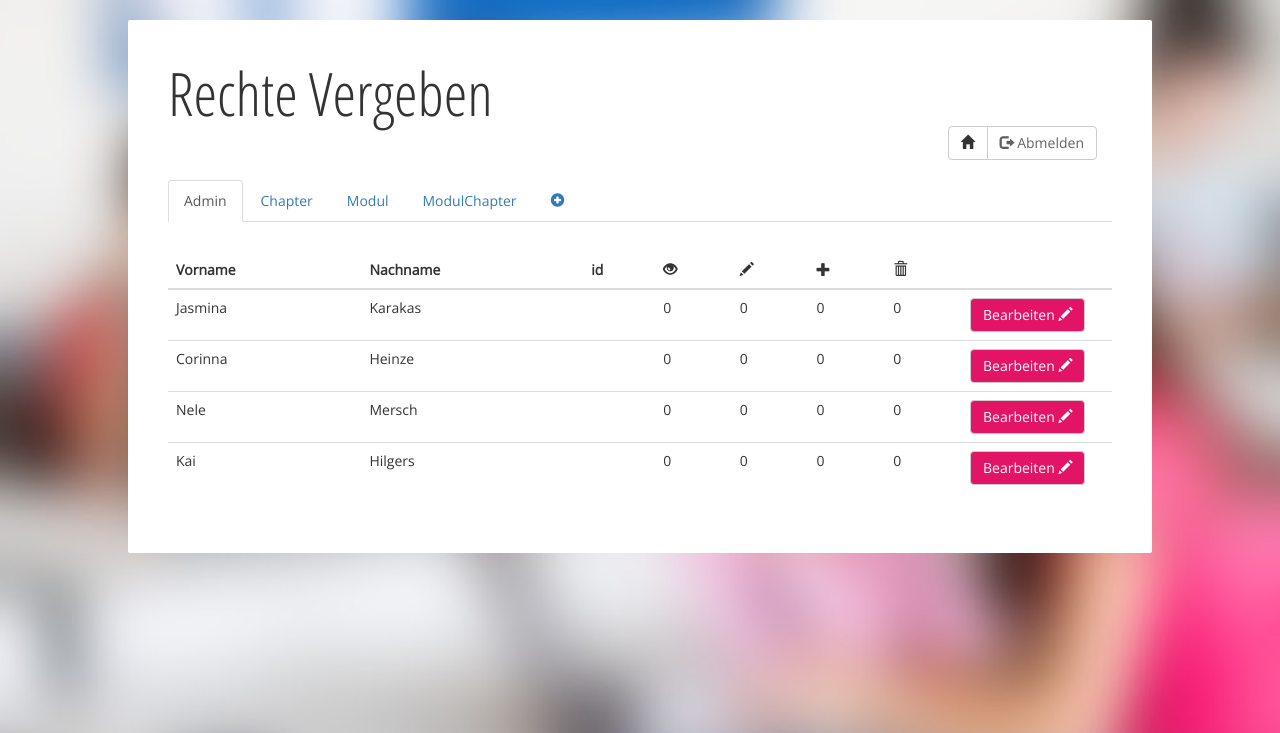
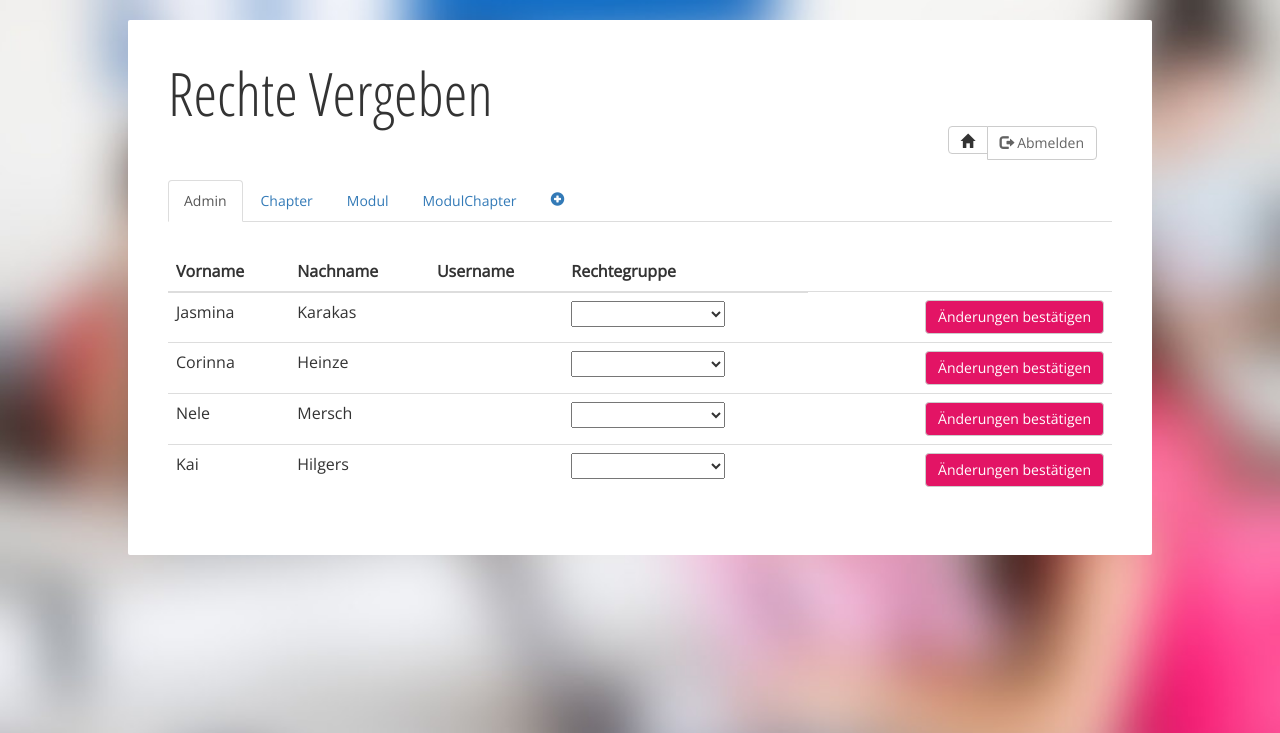
Before and after one commit to Botibas/Iiigel, a PHP site: page /iiigel/PHP/AdminGivePermission.php in a window 1280 px wide. Shown: the top 733 px of the page. Run offline with PHP 8.4, Linux system fonts and the light colour scheme; the visitor is signed in with stand-in values (Sample User, id 1); data comes from the database, SQL or seed files in the repository; some libraries are stand-ins or nearby versions.

Commit message:
Culle AdminGivePermission

```diff
--- a/HTML/AdminGivePermission.html
+++ b/HTML/AdminGivePermission.html
@@ -57,12 +57,12 @@
 						<tr>
 							<th>Vorname</th>
 							<th>Nachname</th>
-							<th class="">id</th>
-							<th class=""><span class="glyphicon glyphicon-eye-open" aria-hidden="true"></span></th>
-							<th> <span class="glyphicon glyphicon-pencil" aria-hidden="true"></span></th>
+							<th class="">Username</th>
+							<th class="">Rechtegruppe</th>
+							<!--<th> <span class="glyphicon glyphicon-pencil" aria-hidden="true"></span></th>
 							<th><span class="glyphicon glyphicon-plus" aria-hidden="true"></span></th>
 							<th><span class="glyphicon glyphicon-trash" aria-hidden="true"></span></th>
-							<th></th>
+							<th></th>-->
 						</tr>
 					</thead>
 
@@ -103,7 +103,7 @@
 
 												<input id="Berechtigung" type="text">
 												<input id="id" type="text">
-												<input id="CanView" type="checkbox" value="">
+												<!--<input id="CanView" type="checkbox" value="">
 												<input id="CanEdit" type="checkbox" value="">
 												<input id="CanAdd" type="checkbox" value="">
 												<input id="CanDelete" type="checkbox" value="">
@@ -114,7 +114,7 @@
 												<input id="oldCanEdit" type="hidden" value="">
 												<input id="oldCanAdd" type="hidden" value="">
 												<input id="oldCanDelete" type="hidden" value="">
-												<input id="oldUser" type="hidden" value="">
+												<input id="oldUser" type="hidden" value="">-->
 											</formgroup>
 
 										</div>
--- a/HTML/AdminGivePermissionTablerow.html
+++ b/HTML/AdminGivePermissionTablerow.html
@@ -5,11 +5,35 @@
 		<td>%Prename%</td>
 		<td>%Lastname%</td>
 		<td class="">%id%</td>
-		<td class="">%CanView%</td>
+		<!--<td class="">%CanView%</td>
 		<td class="">%CanEdit%</td>
 		<td class="">%CanAdd%</td>
-		<td class="">%CanDelete%</td>
-		<td class="editRow"><span id="PinkButton" class="btn btn-default" data-toggle="modal" data-target="myModal" value="" onclick='openModal({
+		<td class="">%CanDelete%</td>-->
+        <td class="">
+
+				<!--<input name="InstitutionsID" id="InstitutionsID" type="hidden" value="%InstitutionsID%" class="addForm" placeholder="Gruppenname">-->
+            <!--<form name="rightsDropdownContainer" value="%ID%" method="post">-->
+            <form id="myForm" method="post" autocomplete="off">
+                <select name="rightsDropdownOptions" method="post">
+                    <option value=""></option>
+                    <option value="TN">Teilnehmer</option>
+                    <option value="Globaladmin">Admin</option>
+                    <option value="InstitutionAdmin">Institutionsadmin</option>
+                    <option value="GlobalEditor">GlobalEditor</option>
+                    <option value="Trainer">Lehrer</option>
+                    <option value="TrainerAndEditor">Lehrer+Editor</option>
+                </select>
+                <td class="">
+                </td>
+                <td class="">
+
+                <button id="PinkButton" value="%ID%" name="commitChangesOnRightsButton" style="float:right;" class="btn btn-default" data-toggle="modal" data-target="myModal" id="ModalBtn"  data-dismiss="modal"  onclick="commitChanges()">Änderungen bestätigen</button>
+                    </td>
+            <!--<input type="submit">-->
+            </form>
+
+        </td>
+       <!-- <td class="editRow"><span id="PinkButton" class="btn btn-default" data-toggle="modal" data-target="myModal" value="" onclick='openModal({
 			"Vorname":"%Prename%",
 			"Nachname":"%Lastname%",
 			"ID":"%id%",
@@ -19,8 +43,22 @@
 			"CanDelete":"%CanDelete%",
 			"UserId":"%UserId%",
 			"Permission":"%Permission%"})'>Bearbeiten <span class="glyphicon glyphicon-pencil" aria-hidden="true" ></span></span>
-		</td>
+		</td>-->
 
 	</tr>
 
 </form>
+<script>
+    function commitChanges() {
+
+		/*$.ajax({
+			url: "commitPermissionChanges.php?" + "newUserID=" + document.getElementById("User").value + "&newName=" + document.getElementById("Berechtigung").value + "&newID=" + document.getElementById("id").value + "&newcanView=" + document.getElementById("CanView").checked + "&newcanEdit=" + document.getElementById("CanEdit").checked + "&newcanCreate=" + document.getElementById("CanAdd").checkend + "&newcanDelete=" + document.getElementById("CanDelete").checked + "&UserID=" + document.getElementById("oldUser").value + "&Name=" + document.getElementById("oldUser").value + "&ID=" + document.getElementById("oldid").value + "&canView=" + booltoint(document.getElementById("oldCanView").value) + "&canEdit=" + booltoint(document.getElementById("oldCanEdit").value) + "&canCreate=" + booltoint(document.getElementById("oldCanAdd").value) + "&canDelete=" + booltoint(document.getElementById("oldCanDelete").value),
+			success: function(data) {
+
+			},
+		});
+
+*/
+	}
+
+</script>
--- a/PHP/AdminGivePermission.php
+++ b/PHP/AdminGivePermission.php
@@ -7,17 +7,37 @@
     $myPage = file_get_contents('../HTML/AdminGivePermission.html');                                    //Einbettung von AdminGivePermission.html
 
 	$toAdd="";
-
+    $var = null;
 	$PermissionNames =$ODB->getPermissionNames();                                                       //Zwischenspeicherung von Permissionsnames
-
+        /*$allPermissionNames[0] = "Student";
+        $allPermissionNames[1] = "Admin";
+        $allPermissionNames[2] = "MasterEditor";
+        $allPermissionNames[3] = "ModulEditor";
+        $allPermissionNames[4] = "Teacher";
+        $allPermissionNames[5] = "TeacherAndEditor";*/
 	while($row = $PermissionNames->fetch_array())
     {
         $allPermissionNames[] = $row;
+
     }
 
 	if (isset($_GET["activeTab"])) {
 		$activeTab = $_GET["activeTab"];
-        //AL: Mein Penis ist Groß
+    }
+
+    if ( isset($_POST['commitChangesOnRightsButton']) ){
+
+        if($_POST['rightsDropdownOptions']!=""){
+            $user = $_POST['commitChangesOnRightsButton'];
+            echo "<script>alert(".$user.");</script>";
+            $right = $_POST['rightsDropdownOptions'];
+            echo "<script>alert(".$var.");</script>";
+            $new_url = './AdminGivePermission.php?user='.$user.'&right='.$right;
+            $ODB->deleteallPermissionsFromUser($user);
+            $ODB->addPermission($user, $right, NULL);
+            header("Location: $new_url");
+        }
+
     }
 
 	foreach($allPermissionNames as $row) {                                                              //Einbettung von Permissionnames
@@ -49,19 +69,26 @@
 
 		$myRow = file_get_contents('../HTML/AdminGivePermissionTablerow.html');
        	$currentUser = $ODB->getUserFromID($permissionRow['UserID']);
-        $search = array("%Prename%","%Lastname%","%id%","%CanView%","%CanEdit%","%CanAdd%","%CanDelete%","%UserId%","%Permission%");
-        $replace = array($currentUser->getsFirstName(),$currentUser->getsLastName(),$permissionRow["pID"],$permissionRow["canView"], $permissionRow["canEdit"],$permissionRow["canCreate"],$permissionRow["canDelete"],$permissionRow["UserID"],$activeTab);
+        $search = array("%Prename%","%Lastname%","%id%","%UserId%","%Permission%");
+        $replace = array($currentUser->getsFirstName(),$currentUser->getsLastName(),$permissionRow["pID"],$permissionRow["UserID"],$activeTab);
+        $myRow = str_replace($search,$replace,$myRow);
+
+        $search = array("%ID%");//AL: Jede Tablerow kriegt die ID des Users, der in ihr drinsteht
+        $replace = array($permissionRow['UserID']);
         $myRow = str_replace($search,$replace,$myRow);
 
         $toAdd = $toAdd . $myRow;
 	}
+
 
 	$myPage = str_replace("%PermissionTable%",$toAdd,$myPage);                                         //Einbettung von Permissiontabelle in die Seite
 
 	$allUsers = $ODB->getAllUsers();
 	$toAdd = "";
 	for ($i=0;$i<sizeof($allUsers);$i++){                                                               //Zwischenspeicherung von Optionen in einer Selectliste
+        echo "<script>console.log(".$allUsers[$i]->getID().");</script>";
 		$toAdd .= "<option value=".$allUsers[$i]->getID().">".$allUsers[$i]->getsFirstName()." ".$allUsers[$i]->getsLastName()."</option>";
+
 	}
 	$myPage = str_replace("%AllUserDropdownData%",$toAdd,$myPage);                                      //Einbettung von Optionen in einer Selectliste
 
--- a/PHP/database.php
+++ b/PHP/database.php
@@ -156,7 +156,7 @@
         private $stmtremoveUserFromGroup;
         private $stmtdeleteChapter;
         private $stmtrejectHandIn;
-        private $stmtdeletePermission;
+        private $stmtdeleteallPermissionsFromUser;
 
 
         private function query($statement) {
@@ -313,14 +313,14 @@
             $this->stmtaddLeadertoInstitution = $this->db_connection->prepare("INSERT INTO usertoinstitution VALUES (?,?,1)");
             $this->stmtaddGroupInvitationLink = $this->db_connection->prepare("INSERT INTO registrationlinkgroup(Link,GroupID,StartDatum,EndDatum) VALUES (?,?,?,?)");
             $this->stmtaddInstitutionInvitationLink = $this->db_connection->prepare("INSERT INTO registrationlinkinstitution (Link,InstitutionID,StartDatum,EndDatum) VALUES (?,?,?,?)");
-            $this->stmtaddPermission = $this->db_connection->prepare("INSERT INTO usertorights (UserID,Name,ID,canView,canEdit,canCreate,canDelete,isDeleted)  VALUES (?,?,?,?,?,?,?,0)");
+            $this->stmtaddPermission = $this->db_connection->prepare("INSERT INTO usertorights (UserID,Name,ID,isDeleted)  VALUES (?,?,?,0)");
 
             //------------------------------------------------------- DELETES ------------------------------------------------------------------
 
             $this->stmtdeleteUser = $this->db_connection->prepare("UPDATE users SET bIsDeleted = 1 WHERE ID = ?");
             $this->stmtremoveUserFromGroup = $this->db_connection->prepare("DELETE FROM usertogroup WHERE UserID = ? AND GroupID = ?");
             $this->stmtrejectHandIn = $this->db_connection->prepare("UPDATE handins SET isRejected = 1 WHERE UserID = ? AND GroupID = ? AND ChapterID = ? AND ID = ?");
-            $this->stmtdeletePermission = $this->db_connection->prepare("UPDATE usertorights SET isDeleted=1 WHERE UserID = ? AND Name = ? AND ID = ?");
+            $this->stmtdeleteallPermissionsFromUser = $this->db_connection->prepare("DELETE FROM usertorights WHERE UserID = ?");
             $this->stmtdeleteChapter = $this->db_connection->prepare("UPDATE chapters SET bIsDeleted = 1 WHERE ID= ?");
         }
 
@@ -705,6 +705,7 @@
             $InstitutionIDCCMG = $this->getInstitutionIDFromCodeClub();
             $InstitutionIDGAG = $this->getInstitutionIDFromGAG();
             $GroupID = $this->getGroupIDFromTutorialModule();
+            $this->addPermission($ID,"TN",NULL);
             if ($isAGUser == true or $isIFUser == true){// AL: Früher wurde zwischen AG und IF-Kursen unterschieden
                 //$this->addUsertoInstitution($UserID,$InstitutionIDCCMG);  AL: Ursprüngliche Zeile, der User wird nun nichtmehr in CodeClub, sondern in GAG gebracht, das hat keinen Sinn das haben wir nur aus Einfachkeitsgründen gemacht. Deswegen die InstitutionsID 1.
                 $this->addUsertoInstitution($UserID,1);
@@ -745,7 +746,7 @@
 
         public function addTrainertoGroup($UserID,$GroupID){
             $ModulID = $this->getModuleFromGroup($GroupID);
-            $this->addPermission($UserID,'ModulChapter',$ModulID,1,0,0,0);
+            $this->addPermission($UserID,'ModulChapter',$ModulID);
             $this->stmtaddTrainertoGroup->bind_param("ii",$UserID,$GroupID);
             $this->stmtaddTrainertoGroup->execute();
         }
@@ -753,7 +754,7 @@
         public function addUsertoGroup($UserID,$GroupID){
 
             $ModulID = $this->getModuleFromGroup($GroupID);
-            $this->addPermission($UserID,'ModulChapter',$ModulID,1,0,0,0);
+            $this->addPermission($UserID,'ModulChapter',$ModulID);
             $this->stmtaddUsertoGroup->bind_param("ii",$UserID,$GroupID);
             $this->stmtaddUsertoGroup->execute();
         }
@@ -778,8 +779,8 @@
             $this->stmtaddInstitutionInvitationLink->execute();
         }
 
-        public function addPermission($UserID,$Name,$ID,$canView,$canEdit,$canCreate,$canDelete){
-            $this->stmtaddPermission->bind_param("isiiiii",$UserID,$Name,$ID,$canView,$canEdit,$canCreate,$canDelete);
+        public function addPermission($UserID,$Name,$ID){
+            $this->stmtaddPermission->bind_param("isi",$UserID,$Name,$ID);
             $this->stmtaddPermission->execute();
         }
 
@@ -1823,9 +1824,9 @@
             $this->stmtrejectHandIn->execute();
         }
 
-        public function deletePermission($UserID,$Name,$ID=NULL){
-            $this->stmtdeletePermission->bind_param("isi",$UserID,$Name,$ID);
-            $this->stmtdeletePermission->execute();
+        public function deleteallPermissionsFromUser($UserID){
+            $this->stmtdeleteallPermissionsFromUser->bind_param("i",$UserID);
+            $this->stmtdeleteallPermissionsFromUser->execute();
         }
         public function deleteChapter($ID){
             $this->stmtdeleteChapter->bind_param("i",$ID);
```
